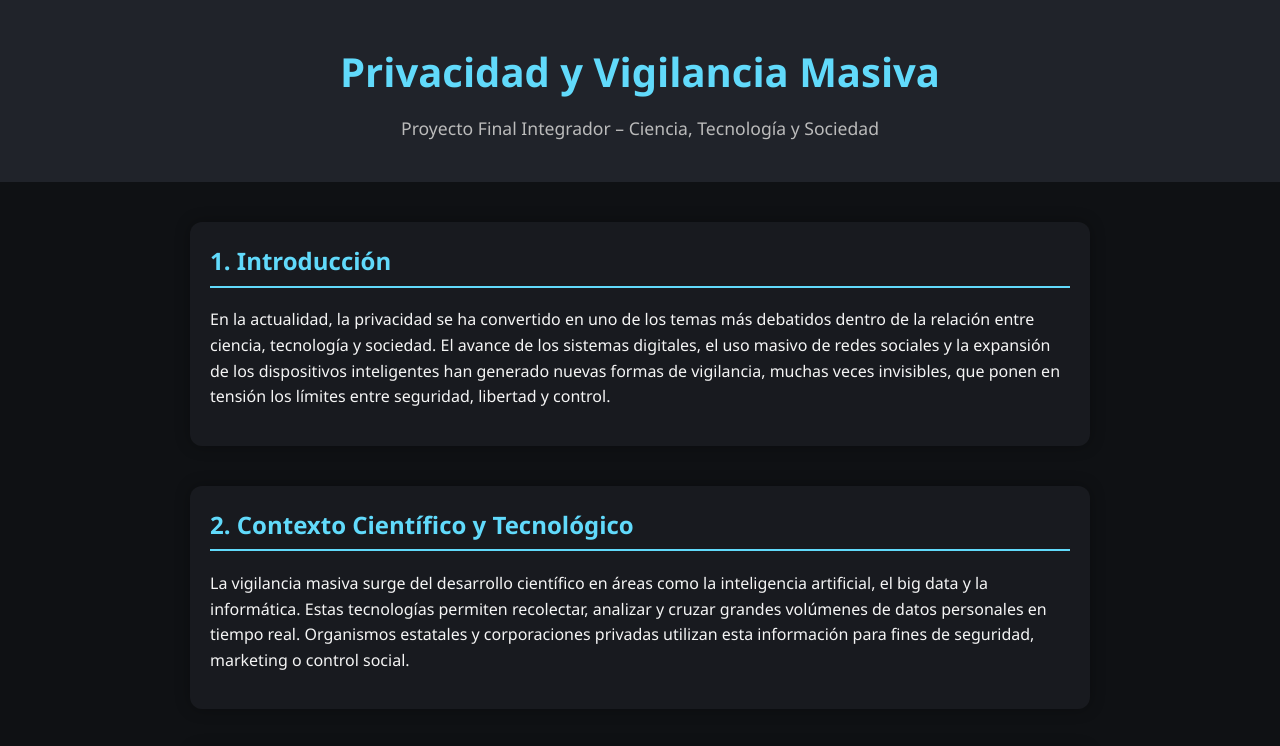
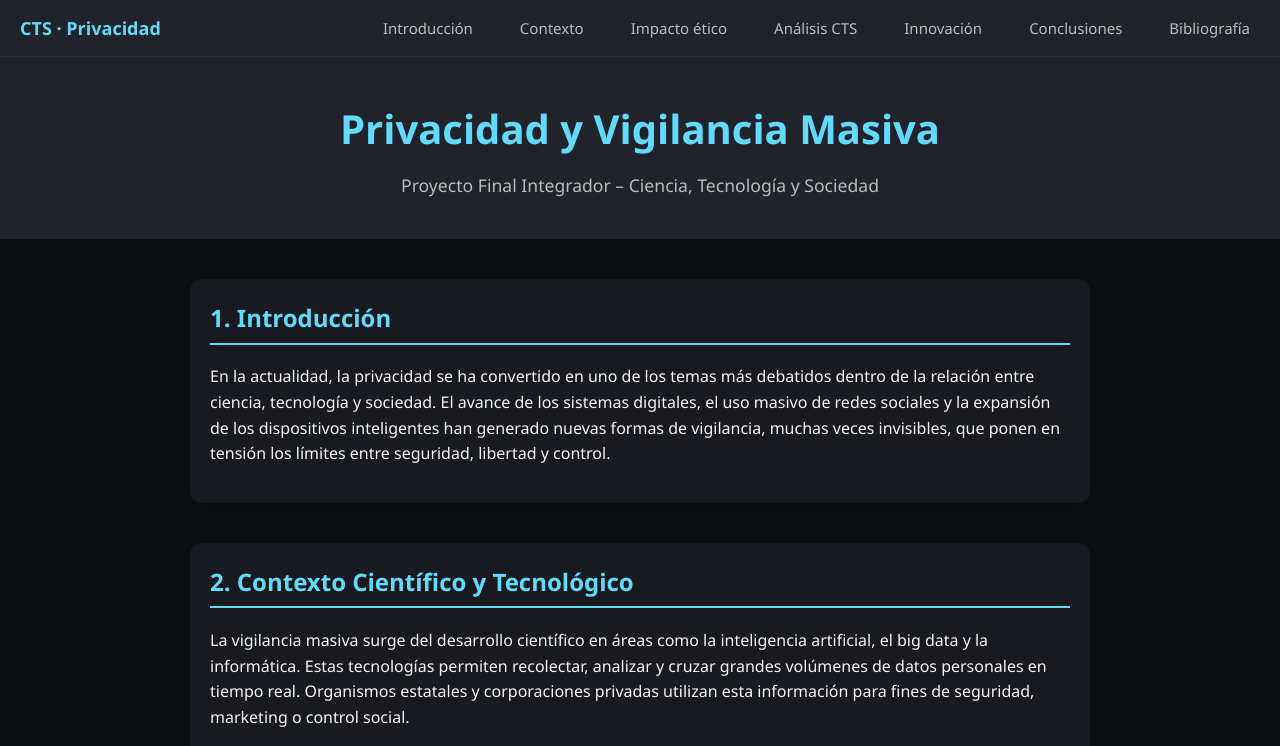
Before and after one commit to PiliDG/cts-privacidad, a website: page index.html in a window 1280 px wide. Shown: the top 746 px of the page. Drawn offline with Linux system fonts and the light colour scheme.

Commit message:
Add sticky top navigation bar to index.html

```diff
--- a/index.html
+++ b/index.html
@@ -48,16 +48,57 @@
       font-size: 0.9em;
       margin-top: 50px;
     }
+    /* ---- Estilos del menú superior ---- */
+    .topbar {
+      position: sticky;
+      top: 0;
+      background-color: #20232a;
+      border-bottom: 1px solid #2b2f36;
+      display: flex;
+      align-items: center;
+      justify-content: space-between;
+      padding: 10px 20px;
+      z-index: 100;
+    }
+    .topbar .logo {
+      color: #61dafb;
+      text-decoration: none;
+      font-weight: bold;
+      font-size: 18px;
+    }
+    .topbar nav a {
+      color: #bbb;
+      text-decoration: none;
+      margin-left: 15px;
+      font-size: 15px;
+    }
+    .topbar nav a:hover {
+      color: #fff;
+    }
   </style>
 </head>
-<body>
+
+<body id="top">
+  <!-- Menú superior -->
+  <div class="topbar">
+    <a class="logo" href="#top">CTS · Privacidad</a>
+    <nav>
+      <a href="#intro">Introducción</a>
+      <a href="#contexto">Contexto</a>
+      <a href="#impacto">Impacto ético</a>
+      <a href="#cts">Análisis CTS</a>
+      <a href="#innovacion">Innovación</a>
+      <a href="#conclusiones">Conclusiones</a>
+      <a href="#refs">Bibliografía</a>
+    </nav>
+  </div>
 
   <header>
     <h1>Privacidad y Vigilancia Masiva</h1>
     <p>Proyecto Final Integrador – Ciencia, Tecnología y Sociedad</p>
   </header>
 
-  <section>
+  <section id="intro">
     <h2>1. Introducción</h2>
     <p>
       En la actualidad, la privacidad se ha convertido en uno de los temas más debatidos dentro de la relación entre ciencia, tecnología y sociedad.
@@ -66,7 +107,7 @@
     </p>
   </section>
 
-  <section>
+  <section id="contexto">
     <h2>2. Contexto Científico y Tecnológico</h2>
     <p>
       La vigilancia masiva surge del desarrollo científico en áreas como la inteligencia artificial, el big data y la informática.
@@ -75,7 +116,7 @@
     </p>
   </section>
 
-  <section>
+  <section id="impacto">
     <h2>3. Impacto Social y Ético</h2>
     <p>
       La vigilancia constante modifica las formas en que las personas se comportan y se relacionan.
@@ -84,7 +125,7 @@
     </p>
   </section>
 
-  <section>
+  <section id="cts">
     <h2>4. Análisis desde la Perspectiva CTS</h2>
     <p>
       Desde el enfoque de Ciencia, Tecnología y Sociedad, la vigilancia masiva no puede entenderse solo como un fenómeno técnico,
@@ -93,7 +134,7 @@
     </p>
   </section>
 
-  <section>
+  <section id="innovacion">
     <h2>5. Innovación del Grupo</h2>
     <p>
       Este sitio propone una mirada crítica e interactiva sobre la vigilancia digital,
@@ -102,7 +143,7 @@
     </p>
   </section>
 
-  <section>
+  <section id="conclusiones">
     <h2>6. Conclusiones</h2>
     <p>
       La privacidad se redefine constantemente en la sociedad tecnológica.
@@ -111,7 +152,7 @@
     </p>
   </section>
 
-  <section>
+  <section id="refs">
     <h2>7. Bibliografía y Prompts Usados</h2>
     <ul>
       <li>Zuboff, S. (2019). <em>The Age of Surveillance Capitalism</em>. PublicAffairs.</li>
```
